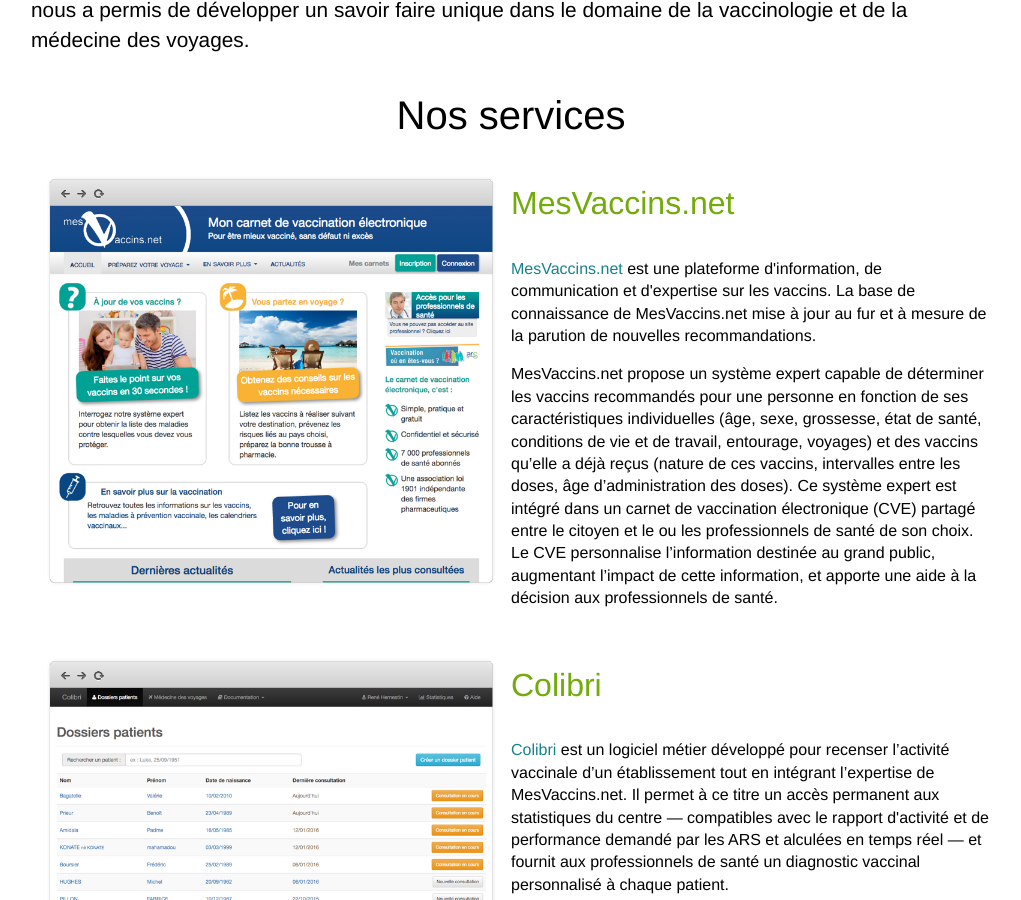
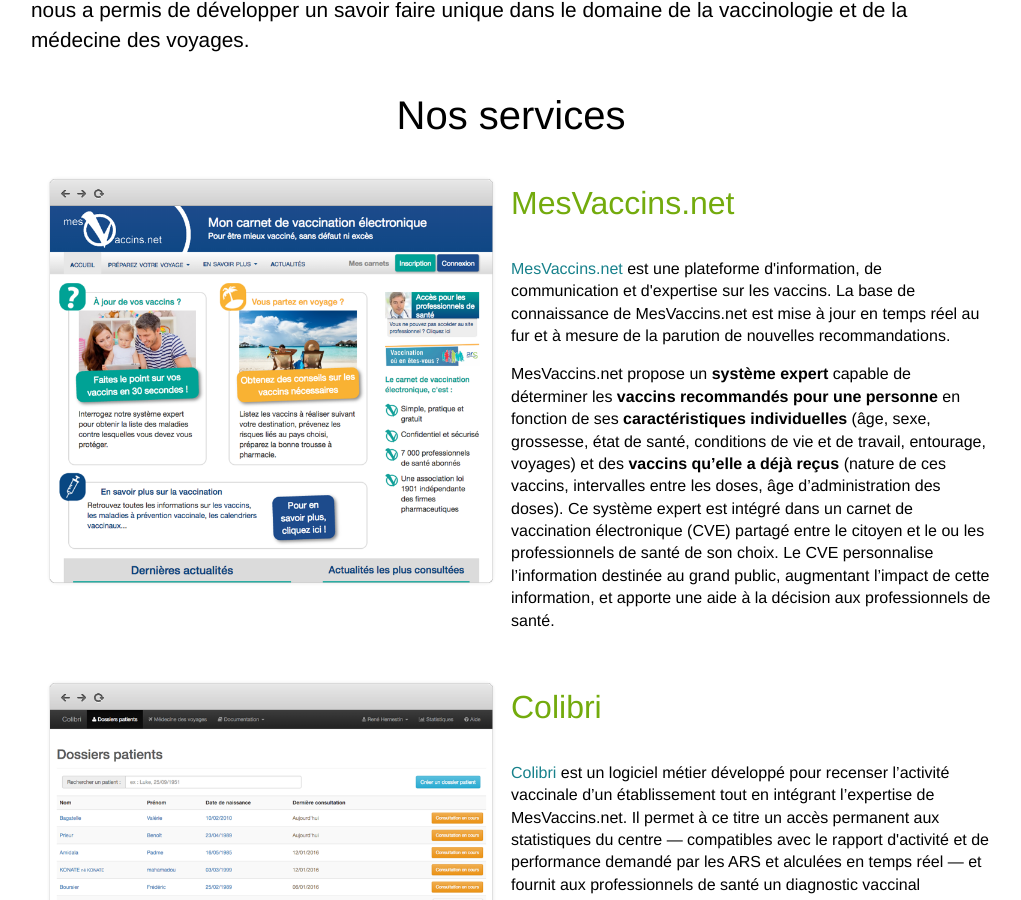
Before and after one commit to Syadem/syadem.github.io, a Jekyll site: the page built from index.html, in a window 1280 px wide and 900 px high, scrolled down 396 px. Shown: the whole window, without its empty margins (129-1150 px from the left). Built offline with Jekyll 4.4.1, drawn with Linux system fonts in a browser that asks for light colours; nearby versions of some CDN libraries.

Commit message:
Fix typo and emphasize keywords

```diff
--- a/index.html
+++ b/index.html
@@ -25,12 +25,12 @@
       <h3>MesVaccins.net</h3>
       <p>
         <a href="https://www.mesvaccins.net" title="MesVaccins.net">MesVaccins.net</a> est une plateforme d'information, de communication et d'expertise sur les vaccins. La base de connaissance
-        de MesVaccins.net mise à jour au fur et à mesure de la parution de nouvelles recommandations.
+        de MesVaccins.net est mise à jour en temps réel au fur et à mesure de la parution de nouvelles recommandations.
       </p>
       <p>
-        MesVaccins.net propose un système expert capable de déterminer les vaccins recommandés pour une personne en fonction de ses
-        caractéristiques individuelles (âge, sexe, grossesse, état de santé, conditions de vie et de travail, entourage,
-        voyages) et des vaccins qu’elle a déjà reçus (nature de ces vaccins, intervalles entre les doses, âge d’administration
+        MesVaccins.net propose un <strong>système expert</strong> capable de déterminer les <strong>vaccins recommandés pour une personne</strong> en fonction de ses
+        <strong>caractéristiques individuelles</strong> (âge, sexe, grossesse, état de santé, conditions de vie et de travail, entourage,
+        voyages) et des <strong>vaccins qu’elle a déjà reçus</strong> (nature de ces vaccins, intervalles entre les doses, âge d’administration
         des doses). Ce système expert est intégré dans un carnet de vaccination électronique (CVE) partagé entre le citoyen
         et le ou les professionnels de santé de son choix. Le CVE personnalise l’information destinée au grand public, augmentant
         l’impact de cette information, et apporte une aide à la décision aux professionnels de santé.
```
